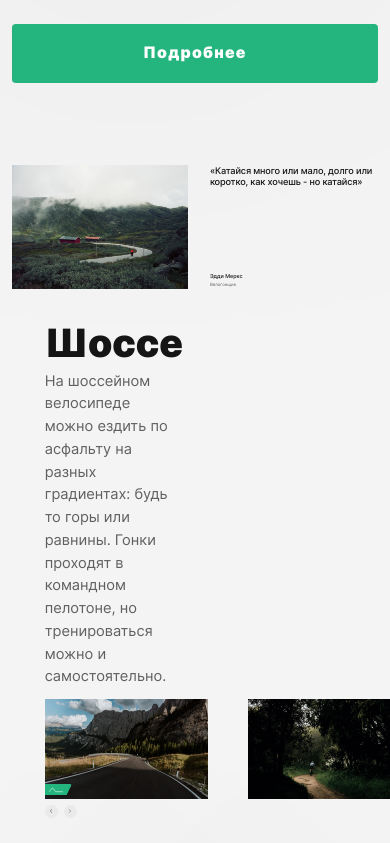
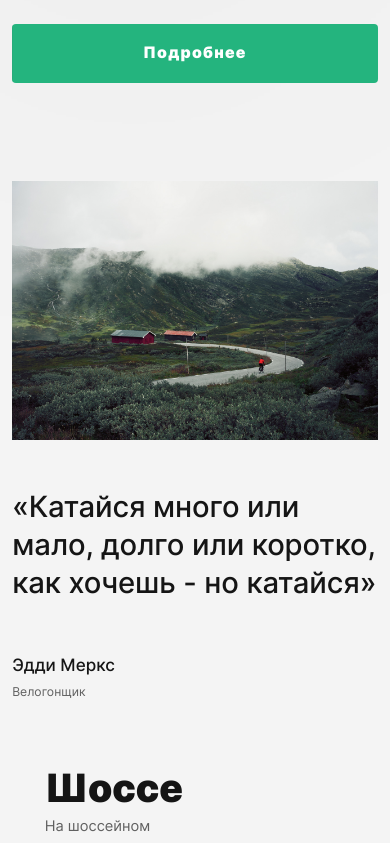
Before and after one commit to AlexeyGamovWVS/bycicles, a website built with webpack: page src/index.html in a window 390 px wide. Shown: the part 820-1663 px from the top of the page. Built offline with nearby package versions, Linux system fonts and the light colour scheme; a web font is replaced by a local one.

Commit message:
feat: сделать адаптив блока с цитатой

```diff
--- a/src/styles/blocks/blockquote.scss
+++ b/src/styles/blocks/blockquote.scss
@@ -5,19 +5,66 @@
 		display: flex;
 		flex-direction: row;
 		column-gap: rez(80);
+		@include media-l {
+			padding-top: rez-l(120);
+			padding-bottom: rez-l(60);
+			flex-direction: column;
+			row-gap: rez-l(40);
+		}
+		@include media-t {
+			padding-top: rez-t(40);
+			padding-bottom: rez-t(40);
+			row-gap: rez-t(40);
+		}
+		@include media-m {
+			padding-top: rez-m(40);
+			padding-bottom: rez-m(40);
+			row-gap: rez-m(40);
+		}
 	}
 	&__image {
 		width: rez(650);
+		@include media-l {
+			width: 100%;;
+		}
 	}
 	&__content {
 		display: flex;
 		flex-direction: column;
 		justify-content: space-between;
+		@include media-l {
+			justify-content: flex-start;
+			row-gap: rez-l(40);
+		}
+		@include media-t {
+			row-gap: rez-t(40);
+		}
+		@include media-m {
+			row-gap: rez-m(40);
+		}
 	}
 	&__author-name {
 		margin-bottom: rez(6);
+		@include media-l {
+			margin-bottom: rez-l(6);
+		}
+		@include media-t {
+			margin-bottom: rez-t(6);
+		}
+		@include media-m {
+			margin-bottom: rez-m(4);
+		}
 	}
 	&__author-status {
 		font-size: rez(16);
+		@include media-l {
+			font-size: rez-l(16);
+		}
+		@include media-t {
+			font-size: rez-t(14);
+		}
+		@include media-m {
+			font-size: rez-m(10);
+		}
 	}
 }
--- a/src/styles/blocks/roads.scss
+++ b/src/styles/blocks/roads.scss
@@ -4,6 +4,9 @@
 		max-width: unset;
 		padding-top: rez(60);
 		padding-bottom: rez(60);
+		@include media-l {
+			position: relative;
+		}
 	}
 
 	&__text-slider {
--- a/src/styles/utils/parts/fonts.scss
+++ b/src/styles/utils/parts/fonts.scss
@@ -43,13 +43,10 @@
   font-size: rez(14);
   line-height: calc(20 / 14);
   @include media-l {
-
   }
   @include media-t {
-
   }
   @include media-m {
-
   }
 }
 
@@ -74,13 +71,10 @@
   font-size: rez(18);
   line-height: 1;
   @include media-l {
-
   }
   @include media-t {
-
   }
   @include media-m {
-
   }
 }
 
@@ -90,13 +84,13 @@
   line-height: calc(44 / 34);
   letter-spacing: rez(-0.5);
   @include media-l {
-
+    font-size: rez-l(34);
   }
   @include media-t {
-
+    font-size: rez-t(28);
   }
   @include media-m {
-
+    font-size: rez-m(24);
   }
 }
 
@@ -118,20 +112,20 @@
   font-size: rez(20);
   line-height: calc(32 / 20);
   @include media-l {
-
+    font-size: rez-l(18);
   }
   @include media-t {
-
+    font-size: rez-t(16);
   }
   @include media-m {
-
+    font-size: rez-m(14);
   }
 }
 
 .title {
   @extend %titles;
   color: $black15;
-	transition: color .3s ease;
+  transition: color 0.3s ease;
   &.darkmode {
     color: white;
   }
@@ -156,7 +150,7 @@
 .text {
   @extend %text;
   color: $gray22;
-	transition: color .3s ease;
+  transition: color 0.3s ease;
   &.darkmode {
     color: $whiteE5;
   }
@@ -165,7 +159,7 @@
 .darkText {
   @extend %darkText;
   color: $black15;
- transition: color .3s ease;
+  transition: color 0.3s ease;
   &.darkmode {
     color: white;
   }
@@ -174,7 +168,7 @@
 .quote {
   @extend %quote;
   color: $black15;
-	transition: color .3s ease;
+  transition: color 0.3s ease;
   &.darkmode {
     color: white;
   }
@@ -183,9 +177,9 @@
 .link {
   @extend %links;
   color: $black15;
-	transition: color .3s ease;
+  transition: color 0.3s ease;
   &:hover {
-		opacity: .75;
+    opacity: 0.75;
   }
   &.darkmode {
     color: white;
```
Lines whose indentation alone changed are shown as unchanged.
